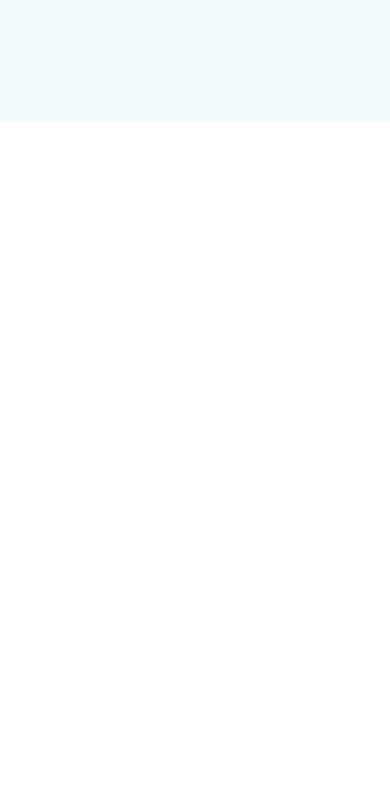
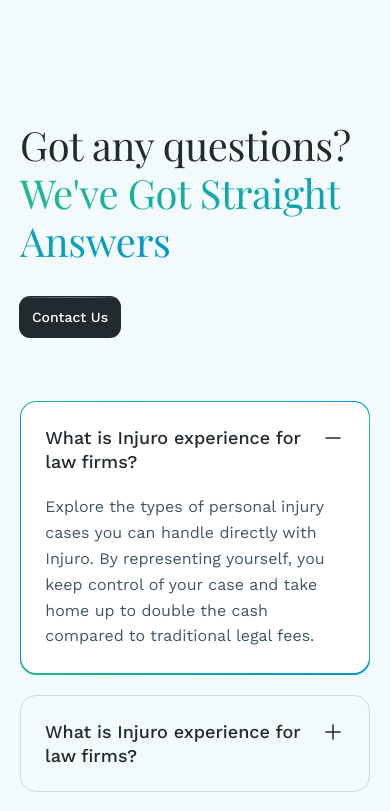
Before and after one commit to andrew-dev-p/injuro-landing-page, a Next.js app: page / in a window 390 px wide. Shown: the part 6960-7771 px from the top of the page. Before the commit the page ends 7081 px from the top, so only its background shows below. Built offline with nearby package versions, Linux system fonts and the light colour scheme.

Commit message:
Refactor FAQ section for improved layout and responsiveness. Adjust text sizes for better readability on different devices and update the Accordion component's width for a more flexible design. Uncomment FAQ component in the main page layout.

```diff
--- a/app/page.tsx
+++ b/app/page.tsx
@@ -20,8 +20,8 @@
       <WhyInjuro />
       <HowItWorks />
       <Testimonials />
-      {/* <FAQ />
-      <CaseReview /> */}
+      <FAQ />
+      {/* <CaseReview /> */}
     </main>
   );
 }
--- a/components/sections/faq.tsx
+++ b/components/sections/faq.tsx
@@ -12,12 +12,12 @@
 export const FAQ = () => {
   return (
     <section className="bg-(--bg-tosca-soft)">
-      <div className="container-md px-5 pb-20 flex justify-between">
+      <div className="container-md px-5 pb-20 flex justify-between flex-col lg:flex-row gap-16 lg:gap-0">
         <div className="space-y-8">
           <p
             className={cn(
               playfairDisplay.className,
-              "max-w-[500px] text-[52px] leading-[1.23] tracking-[-0.01em] text-(--text-strong)"
+              "max-w-[500px] text-[40px] md:text-[52px] leading-[1.2] md:leading-[1.23] tracking-[-0.01em] text-(--text-strong)"
             )}
           >
             Got any questions?{" "}
@@ -29,7 +29,11 @@
             Contact Us
           </Button>
         </div>
-        <Accordion type="single" defaultValue="1" className="w-[624px]">
+        <Accordion
+          type="single"
+          defaultValue="1"
+          className="w-full lg:w-[624px]"
+        >
           {faqData.map((item) => (
             <AccordionItem
               key={item.id}
@@ -38,12 +42,12 @@
             >
               <div className="p-6">
                 <AccordionTrigger className="p-0">
-                  <p className="text-2xl font-medium leading-[1.33] text-(--text-strong)">
+                  <p className="text-lg md:text-2xl font-medium leading-[1.33] text-(--text-strong)">
                     {item.question}
                   </p>
                 </AccordionTrigger>
                 <AccordionContent className="p-0">
-                  <p className="text-lg leading-[1.67] text-(--text-surface) mt-5">
+                  <p className="text-base md:text-lg leading-[1.62] md:leading-[1.67] text-(--text-surface) mt-5">
                     {item.answer}
                   </p>
                 </AccordionContent>
```
